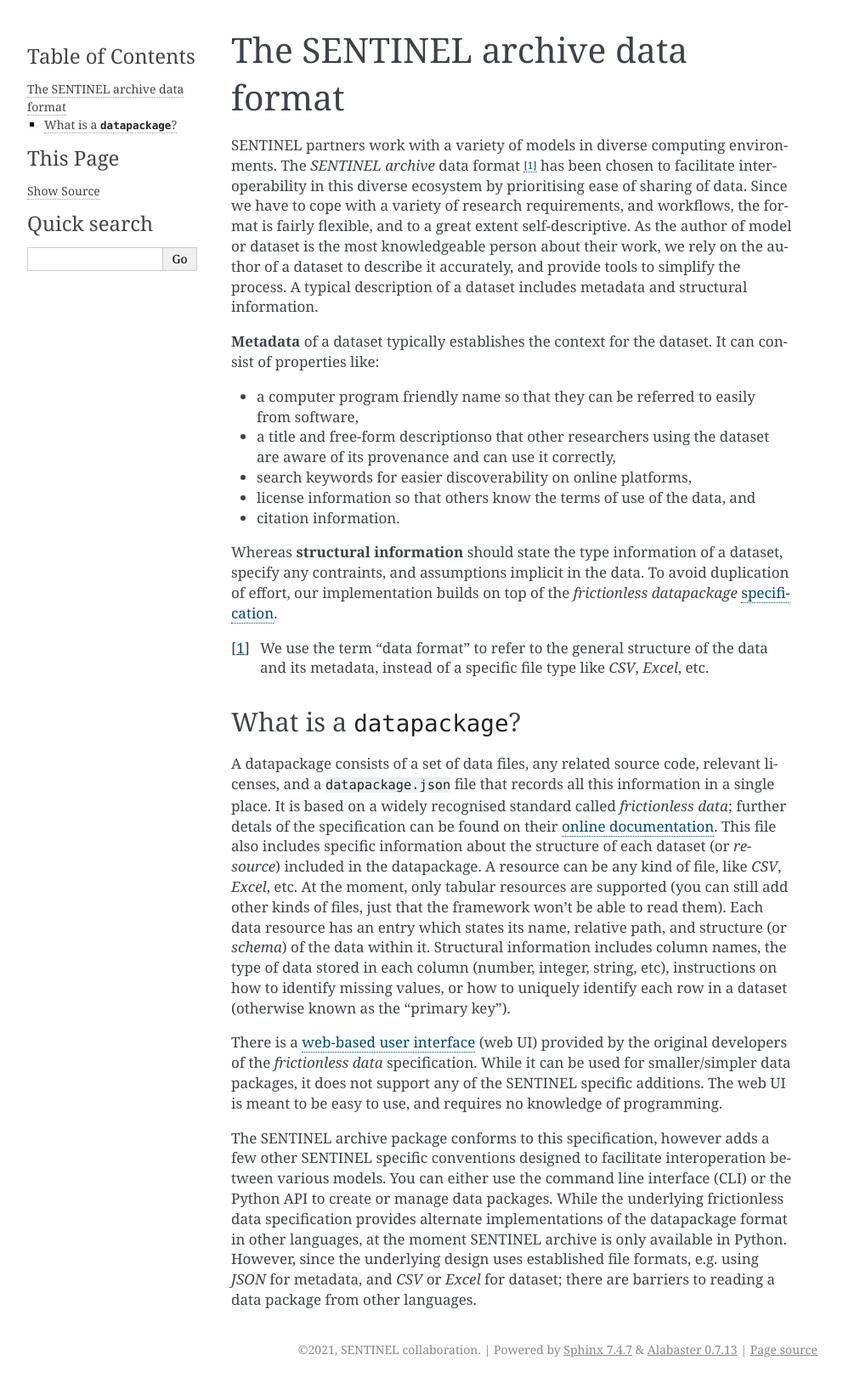
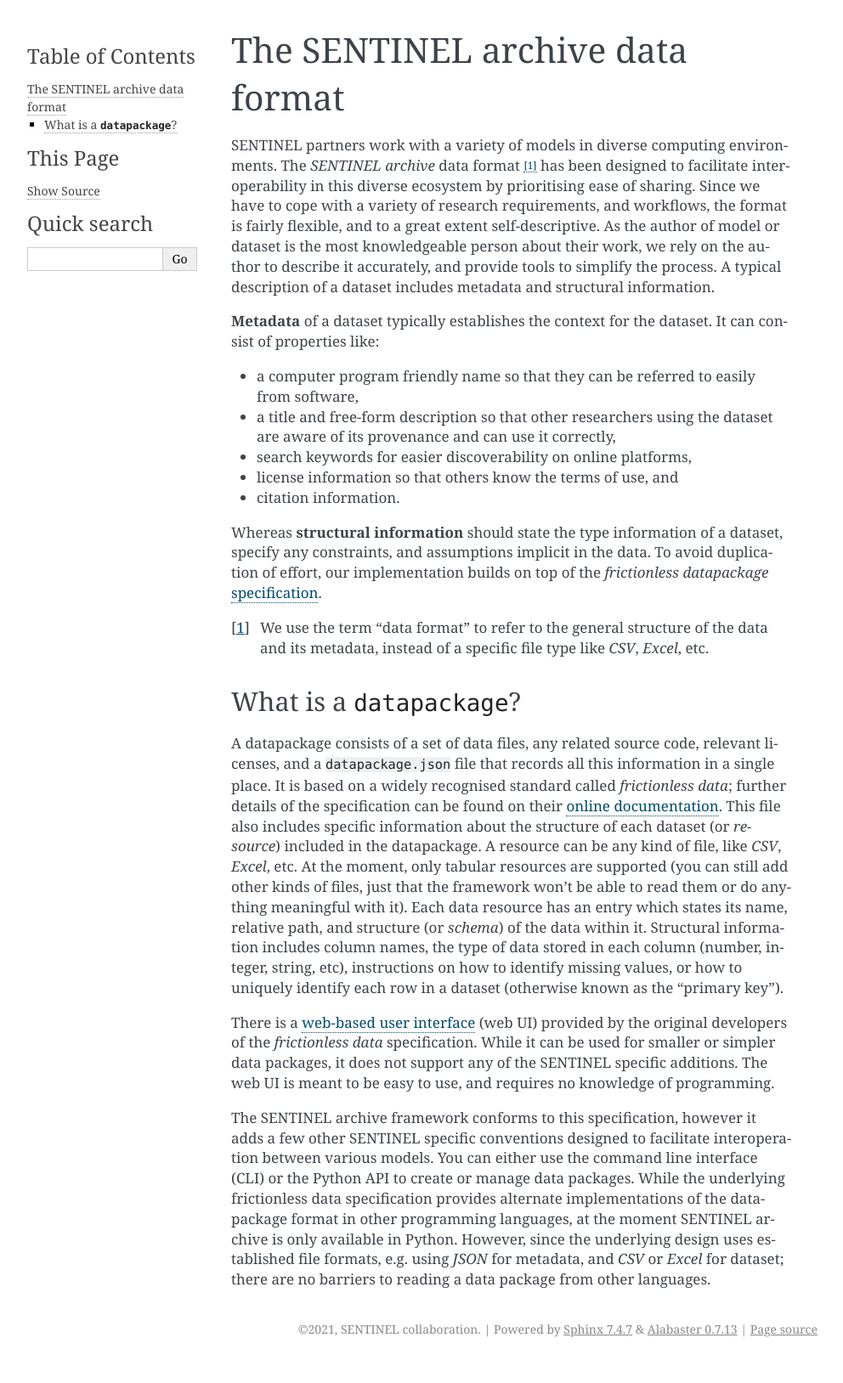
Before and after one commit to sentinel-energy/friendly_data, a Sphinx documentation site: the page built from doc/overview.rst, in a window 1280 px wide. Shown: the whole page at 85% size, without its empty margins (148-1140 px from the left). Built offline with Sphinx 7.4.7, drawn with Linux system fonts in a browser that asks for light colours; pages that are not in the unit, such as notebooks, are missing from menus; after the commit the page ends 1604 px from its top, so only the background shows below that.

Commit message:
doc: fix typos, grammatical errrors, etc

```diff
--- a/doc/overview.rst
+++ b/doc/overview.rst
@@ -2,30 +2,29 @@
 --------------------------------
 
 SENTINEL partners work with a variety of models in diverse computing
-environments.  The *SENTINEL archive* data format [#]_ has been chosen
-to facilitate interoperability in this diverse ecosystem by
-prioritising ease of sharing of data.  Since we have to cope with a
-variety of research requirements, and workflows, the format is fairly
-flexible, and to a great extent self-descriptive.  As the author of
-model or dataset is the most knowledgeable person about their work, we
-rely on the author of a dataset to describe it accurately, and provide
-tools to simplify the process.  A typical description of a dataset
-includes metadata and structural information.
+environments.  The *SENTINEL archive* data format [#]_ has been
+designed to facilitate interoperability in this diverse ecosystem by
+prioritising ease of sharing.  Since we have to cope with a variety of
+research requirements, and workflows, the format is fairly flexible,
+and to a great extent self-descriptive.  As the author of model or
+dataset is the most knowledgeable person about their work, we rely on
+the author to describe it accurately, and provide tools to simplify
+the process.  A typical description of a dataset includes metadata and
+structural information.
 
 **Metadata** of a dataset typically establishes the context for the
 dataset.  It can consist of properties like:
 
 - a computer program friendly name so that they can be referred to
   easily from software,
-- a title and free-form descriptionso that other researchers using the
-  dataset are aware of its provenance and can use it correctly,
+- a title and free-form description so that other researchers using
+  the dataset are aware of its provenance and can use it correctly,
 - search keywords for easier discoverability on online platforms,
-- license information so that others know the terms of use of the
-  data, and
+- license information so that others know the terms of use, and
 - citation information.
 
 Whereas **structural information** should state the type information
-of a dataset, specify any contraints, and assumptions implicit in the
+of a dataset, specify any constraints, and assumptions implicit in the
 data.  To avoid duplication of effort, our implementation builds on
 top of the *frictionless datapackage* specification_.
 
@@ -41,36 +40,37 @@
 A datapackage consists of a set of data files, any related source
 code, relevant licenses, and a ``datapackage.json`` file that records
 all this information in a single place.  It is based on a widely
-recognised standard called *frictionless data*; further detals of the
+recognised standard called *frictionless data*; further details of the
 specification can be found on their `online documentation`_.  This
 file also includes specific information about the structure of each
 dataset (or *resource*) included in the datapackage.  A resource can
 be any kind of file, like *CSV*, *Excel*, etc.  At the moment, only
 tabular resources are supported (you can still add other kinds of
-files, just that the framework won't be able to read them).  Each data
-resource has an entry which states its name, relative path, and
-structure (or *schema*) of the data within it.  Structural information
-includes column names, the type of data stored in each column (number,
-integer, string, etc), instructions on how to identify missing values,
-or how to uniquely identify each row in a dataset (otherwise known as
-the "primary key").
+files, just that the framework won't be able to read them or do
+anything meaningful with it).  Each data resource has an entry which
+states its name, relative path, and structure (or *schema*) of the
+data within it.  Structural information includes column names, the
+type of data stored in each column (number, integer, string, etc),
+instructions on how to identify missing values, or how to uniquely
+identify each row in a dataset (otherwise known as the "primary key").
 
 There is a `web-based user interface`_ (web UI) provided by the
 original developers of the *frictionless data* specification.  While
-it can be used for smaller/simpler data packages, it does not support
-any of the SENTINEL specific additions.  The web UI is meant to be
-easy to use, and requires no knowledge of programming.
+it can be used for smaller or simpler data packages, it does not
+support any of the SENTINEL specific additions.  The web UI is meant
+to be easy to use, and requires no knowledge of programming.
 
-The SENTINEL archive package conforms to this specification, however
-adds a few other SENTINEL specific conventions designed to facilitate
-interoperation between various models.  You can either use the command
-line interface (CLI) or the Python API to create or manage data
-packages.  While the underlying frictionless data specification
+The SENTINEL archive framework conforms to this specification, however
+it adds a few other SENTINEL specific conventions designed to
+facilitate interoperation between various models.  You can either use
+the command line interface (CLI) or the Python API to create or manage
+data packages.  While the underlying frictionless data specification
 provides alternate implementations of the datapackage format in other
-languages, at the moment SENTINEL archive is only available in Python.
-However, since the underlying design uses established file formats,
-e.g. using *JSON* for metadata, and *CSV* or *Excel* for dataset;
-there are barriers to reading a data package from other languages.
+programming languages, at the moment SENTINEL archive is only
+available in Python.  However, since the underlying design uses
+established file formats, e.g. using *JSON* for metadata, and *CSV* or
+*Excel* for dataset; there are no barriers to reading a data package
+from other languages.
 
 .. _`online documentation`: https://specs.frictionlessdata.io/
 .. _`web-based user interface`: https://create.frictionlessdata.io/
```
Also changed, not shown: doc/tutorial/registry-intro.rst (+13 -13 lines).
